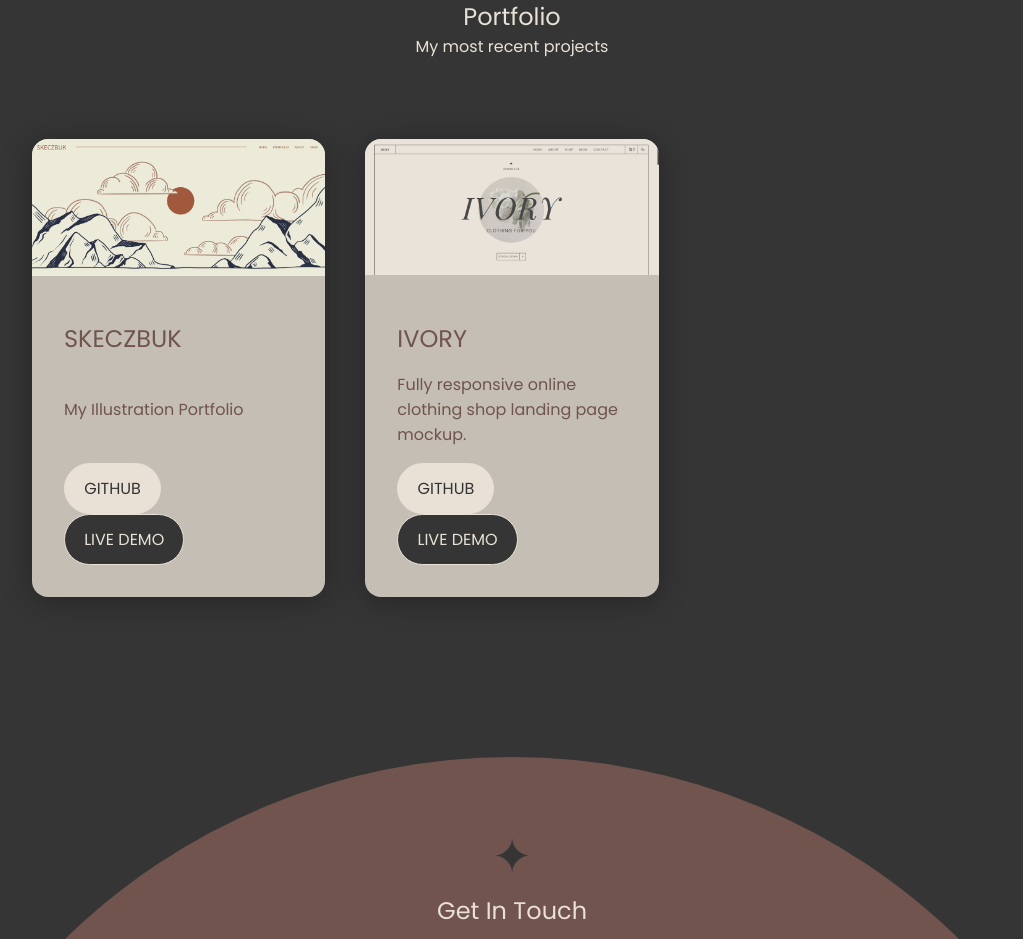
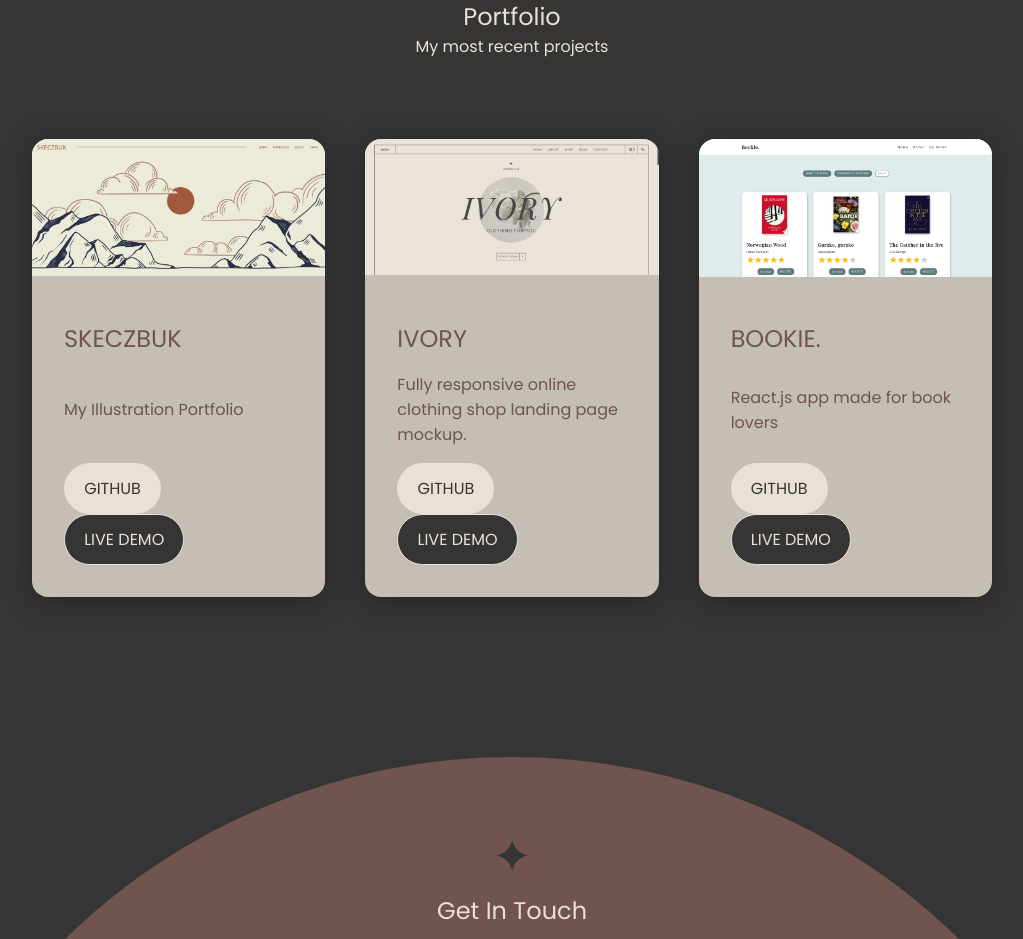
Before and after one commit to alerybo/ARybolowiczPortfolio, a React (Create React App) app: page / in a window 1280 px wide. Shown: the part 1620-2559 px from the top of the page, without its empty margins (128-1151 px from the left). Built offline with nearby package versions, Linux system fonts and the light colour scheme.

Commit message:
new portfolio project and cv

```diff
--- a/src/components/Portfolio/Portfolio.jsx
+++ b/src/components/Portfolio/Portfolio.jsx
@@ -2,6 +2,7 @@ import React from "react";
 import "./Portfolio.css";
 import SKECZBUK from "../../assets/portfolio_skeczbuk.png";
 import IVORY from "../../assets/portfolio_ivory.png";
+import BOOKIE from "../../assets/portfolio_bookie.png";
 
 const data = [
   {
@@ -19,6 +20,14 @@ const data = [
     subtitle: "Fully responsive online clothing shop landing page mockup.",
     github: "https://github.com/alerybo/Ivory",
     demo: "https://ivoryclothing.netlify.app/",
+  },
+  {
+    id: 3,
+    img: BOOKIE,
+    title: "BOOKIE.",
+    subtitle: "React.js app made for book lovers",
+    github: "https://github.com/alerybo/bookie",
+    demo: "https://bookieapp.netlify.app/",
   },
 ];
 
```
Also changed, not shown: src/assets/portfolio_bookie.png (added), 1 other file (tests, documents, lock files or other folders).
